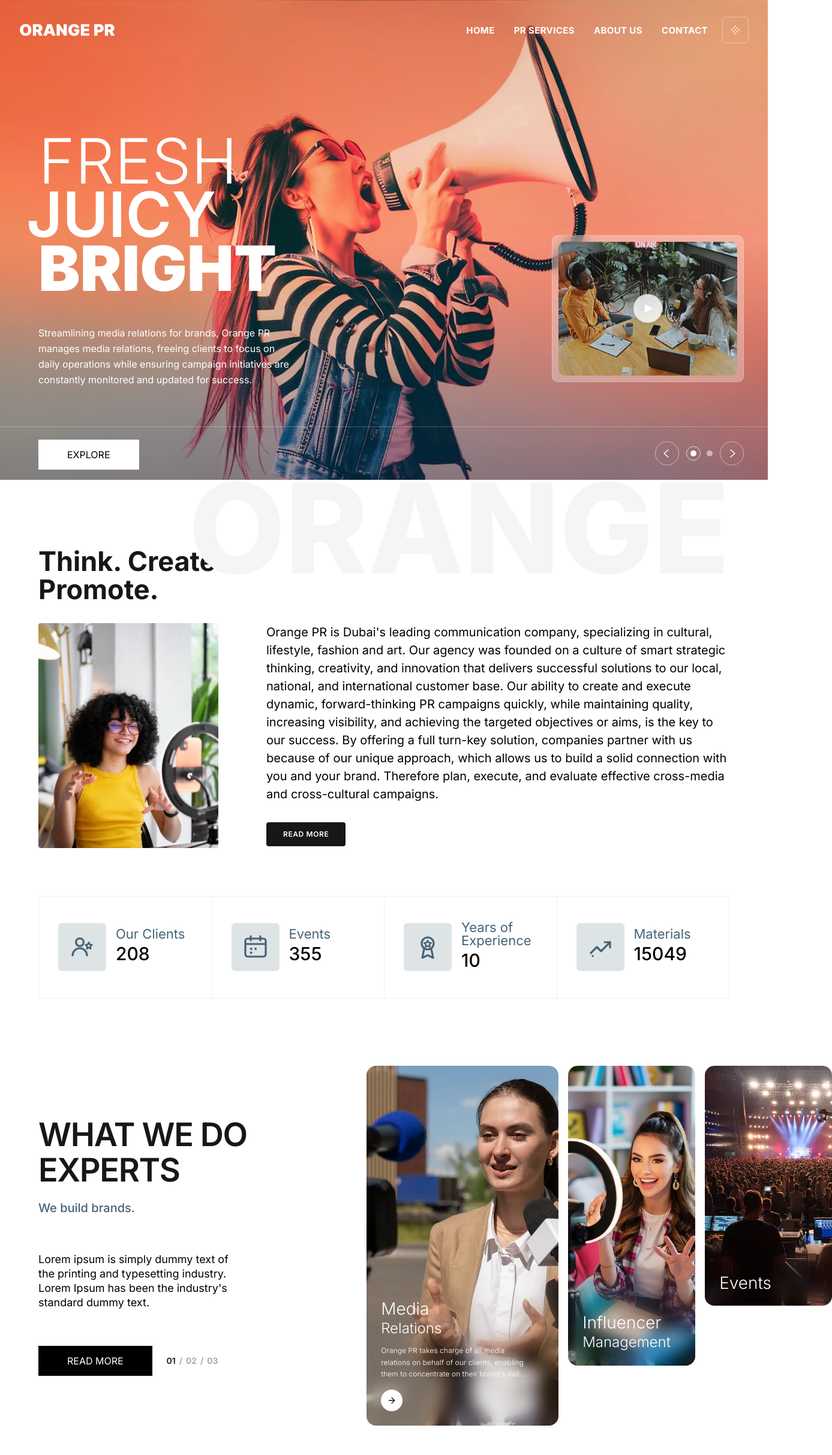
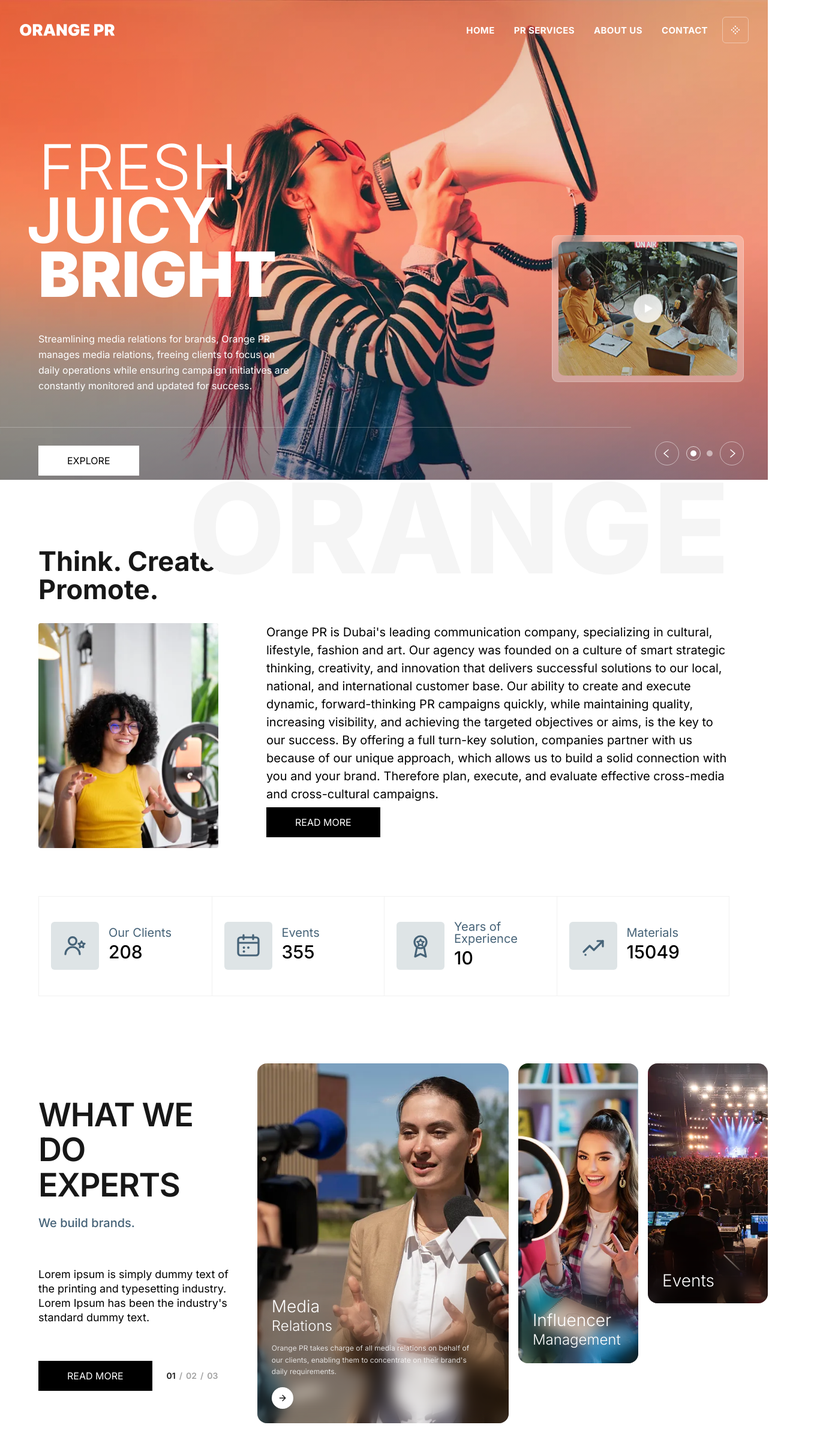
Before and after one commit to iamJayasurya/orange, a Next.js app: page / in a window 1280 px wide. Shown: the top 2426 px of the page at 60% size, 1387 px wide, since content can reach past the window. Built offline with nearby package versions, Linux system fonts and the light colour scheme.

Commit message:
updated Components - SURYA

```diff
--- a/components/AboutSection.tsx
+++ b/components/AboutSection.tsx
@@ -1,5 +1,6 @@
 import Image from "next/image";
 import Link from "next/link";
+import Button from "./common/Buttons";
 
 const stats = [
   {
@@ -60,8 +61,6 @@
     ),
   },
 ];
-
-/** Loose grid of faint circles/crescents echoing the decorative left margin in the reference. */
 function DecorativePattern() {
   const shapes = [
     { x: 30, y: 10, r: 34 },
@@ -126,12 +125,10 @@
           <p className="text-[20px] leading-[30px] text-[#000]">
             Orange PR is Dubai's leading communication company, specializing in cultural, lifestyle, fashion and art. Our agency was founded on a culture of smart strategic thinking, creativity, and innovation that delivers successful solutions to our local, national, and international customer base. Our ability to create and execute dynamic, forward-thinking PR campaigns quickly, while maintaining quality, increasing visibility, and achieving the targeted objectives or aims, is the key to our success. By offering a full turn-key solution, companies partner with us because of our unique approach, which allows us to build a solid connection with you and your brand. Therefore plan, execute, and evaluate effective cross-media and cross-cultural campaigns.
           </p>
+<div className="mt-[20px]">
 
-          <Link href="/about-us"
-            className="block w-fit mt-8 rounded-sm bg-neutral-900 px-7 py-3 text-xs font-semibold uppercase tracking-wider text-white transition-colors hover:bg-neutral-800"
-          >
-            Read More
-          </Link>
+          <Button label="Read More" link="/about-us" variant="black"></Button>
+</div>
         </div>
       </div>
 
@@ -141,7 +138,7 @@
           {stats.map((s, i) => (
             <div
               key={s.label}
-              className={`flex items-center max-[480px]:flex-col py-10  gap-4 sm:pl-4 md:pl-8 ${
+              className={`flex items-center max-[480px]:flex-col py-10  gap-4 sm:pl-4 md:pl-5 2xl:pl-6 ${
                 i > 0 ? "sm:border-l sm:border-[#F1F1F1]" : "sm:pl-0"
               }`}
             >
@@ -149,7 +146,7 @@
                 {s.icon}
               </div>
               <div>
-                <p className="text-[22px] leading-none  max-xl:text-[20px] max-md:text-[18px] max-sm:text-[17px]  text-[#466378]">{s.label}</p>
+                <p className="text-[20px] leading-none  max-xl:text-[20px] max-md:text-[18px] max-sm:text-[17px]  text-[#466378]">{s.label}</p>
                 <p className="text-[30px] max-xl:text-[26px] max-md:text-[22px] max-sm:text-[20px] font-[500] text-[#000]">{s.value}</p>
               </div>
             </div>
--- a/components/ContactForm.tsx
+++ b/components/ContactForm.tsx
@@ -13,14 +13,13 @@
   const handleSubmit = (e: React.FormEvent<HTMLFormElement>) => {
     e.preventDefault();
 
-    // Connect your API here
+    // Backedn ApI 's
     setSubmitted(true);
   };
 
   return (
     <section className="relative w-full overflow-hidden">
       <div className="grid grid-cols-1 md:grid-cols-2">
-        {/* Left Image */}
         <div className="relative h-[260px] sm:h-[360px] md:h-[600px] xl:h-[700px] 2xl:h-[750px]">
           <Image
             src="/images/contact-us.webp"
@@ -31,8 +30,6 @@
             className="object-cover"
           />
         </div>
-
-        {/* Right Side */}
         <div className="relative bg-[#EFEFEF]">
           <div className="px-4 py-10 sm:px-6 md:absolute md:inset-0 md:flex md:items-center md:justify-center md:px-0 md:py-0">
             <div
@@ -96,7 +93,6 @@
                     onSubmit={handleSubmit}
                     className="mt-6 space-y-5"
                   >
-                    {/* Name */}
                     <div className="grid gap-4 md:grid-cols-2">
                       <input
                         type="text"
@@ -114,8 +110,6 @@
                         className={inputClass}
                       />
                     </div>
-
-                    {/* Email / Phone */}
                     <div className="grid gap-4 md:grid-cols-2">
                       <input
                         type="email"
@@ -132,8 +126,6 @@
                         className={inputClass}
                       />
                     </div>
-
-                    {/* Message */}
                     <textarea
                       name="comments"
                       rows={5}
@@ -141,7 +133,6 @@
                       className={`${inputClass} min-h-[150px] resize-none`}
                     />
 
-                    {/* Button */}
                     <button
                       type="submit"
                       className="
@@ -151,16 +142,12 @@
                         justify-center
                         rounded-[5px]
                         bg-black
-                        px-10
-                        py-4
-                        text-base
-                        font-medium
-                        uppercase
-                        tracking-wide
+                      block w-fit p-[15px_48px] uppercase text-[16px] leading-[20px] text-[500] cursor-pointer
                         text-white
                         transition-colors
-                        duration-200
-                        hover:bg-neutral-800
+                        duration-300
+                        border-1
+                        hover:bg-[#fff] hover:text-[#000]
                       "
                     >
                       Submit
--- a/components/Footer.tsx
+++ b/components/Footer.tsx
@@ -2,6 +2,7 @@
 
 import { useState } from "react";
 import { AnimatePresence, motion } from "framer-motion";
+import Link from "next/link";
 
 const quickLinks = ["Home", "PR Services", "About Us", "Contact Us"];
 
@@ -155,7 +156,7 @@
             <h3 className="text-2xl font-extrabold tracking-tight sm:text-[1.75rem]">
               ORANGE PR
             </h3>
-            <p className="mt-4 max-w-sm text-sm leading-relaxed text-white">
+            <p className="mt-4 max-w-[480px] text-sm leading-relaxed text-white">
               Orange PR is Dubai&apos;s leading communication company,
               specializing in cultural, lifestyle, fashion and art. Our
               agency was founded on a culture of smart strategic thinking,
@@ -213,14 +214,14 @@
                   <rect x="7.5" y="3" width="9" height="18" rx="2" stroke="currentColor" strokeWidth="1.5" />
                   <path d="M11 18h2" stroke="currentColor" strokeWidth="1.5" strokeLinecap="round" />
                 </svg>
-                +971 58 58 7 3195
+                 <Link href="tel:+971585873195" className="transition duration-300 hover:text-[#fff]">+971 58 58 7 3195</Link>
               </li>
               <li className="flex items-center gap-3 text-[16px] text-white/70">
                 <svg viewBox="0 0 24 24" fill="none" className="h-5 w-5 shrink-0">
                   <rect x="3.5" y="5.5" width="17" height="13" rx="2" stroke="currentColor" strokeWidth="1.5" />
                   <path d="M4 7l8 6 8-6" stroke="currentColor" strokeWidth="1.5" strokeLinecap="round" strokeLinejoin="round" />
                 </svg>
-                maria@orangepragency.com
+                <Link href="mailto:maria@orangepragency.com" className="transition duration-300 hover:text-[#fff]">maria@orangepragency.com</Link>
               </li>
             </ul>
           </div>
@@ -231,8 +232,8 @@
       <div className="border-t border-white/10">
         <div className="mx-auto flex max-w-[130rem] w-[90%] flex-col items-center justify-between gap-4  py-6 text-xs text-white/60 sm:flex-row">
           <p>
-            © 2025 Orange PR Agency. &nbsp;|&nbsp; Design &amp; Development by
-            : MightyWarners Technologies
+            © 2026 Orange PR Agency. &nbsp;|&nbsp; Design &amp; Development by
+            : <Link href="https://www.mightywarner.ae/" target="__blank" className="transition duration-300 hover:text-[#fff]"> MightyWarners Technologies</Link>
           </p>
           <div className="flex items-center gap-3">
             {socials.map((s) => (
--- a/components/HeroSection.tsx
+++ b/components/HeroSection.tsx
@@ -31,7 +31,6 @@
 
   return (
     <section className="relative h-screen w-full overflow-hidden bg-black">
-      {/* Background image, cross-fades between slides */}
       {SLIDES.map((s, i) => (
         <div
           key={s.bg}
@@ -42,14 +41,10 @@
           aria-hidden={i !== active}
         />
       ))}
-      {/* Brand orange-to-pink wash, plus a touch of darkening so white text/UI stays legible */}
       <div className="absolute inset-0 bg-gradient-to-br from-orange-500/40 via-orange-400/10 to-pink-400/30 mix-blend-multiply" />
       <div className="absolute inset-0 bg-gradient-to-t from-black/25 via-transparent to-black/10" />
 
-      {/* Nav is rendered globally by <Header/> in page.tsx to avoid a duplicate navbar here. */}
-
-      {/* ---------- Headline + copy ---------- */}
-      <div className="absolute bottom-[30px] left-[5%] z-10 w-[92%] max-w-[620px]">
+      <div className="absolute bottom-[20px] left-[5%] z-13 w-[92%] max-w-[620px]">
         <h1 className="uppercase leading-[0.86] text-white">
           {slide.words.map((word, i) => (
             <span
@@ -115,11 +110,9 @@
           </button>
         </div>
       </div>
-
-      {/* slider dots  */}
-      <div className="absolute inset-x-0 bottom-0 z-10">
+      <div className="absolute inset-x-0 bottom-0 z-10  flex justify-end">
         <div className="h-px w-full bg-white/25" />
-        <div className="flex items-center justify-end px-6 py-6 sm:px-10">
+        <div className="flex w-fit mr-0 items-center justify-end px-6 py-6 sm:px-10">
           <div className="flex items-center gap-3">
             <button
               type="button"
--- a/components/HomeTestimonials.tsx
+++ b/components/HomeTestimonials.tsx
@@ -3,13 +3,6 @@
 import { useState } from "react";
 import { AnimatePresence, motion } from "framer-motion";
 
-/**
- * Photo-wall data.
- * Each column is a stack of tiles (top → bottom). A tile is either a
- * "photo" (with a flexGrow weight controlling its relative height) or a
- * "spacer" (the light gray empty blocks that create the staggered rhythm
- * in the reference design).
- */
 type Tile =
   | { type: "photo"; src: string; alt: string; grow: number }
   | { type: "spacer"; grow: number }
@@ -160,7 +153,7 @@
   const current = testimonials[active];
 
   return (
-    <section className="w-full bg-white px-6 py-20 md:py-28">
+    <section className="w-full bg-white px-6 pt-20 md:pt-28 pb-14 sm:pb-20">
       {/* Photo wall */}
       <div className="relative mx-auto grid aspect-[1241/449] w-full max-w-[880px] grid-cols-9 grid-rows-1 gap-2 sm:gap-3 md:gap-4">
         {columns.map((col, ci) => (
@@ -268,7 +261,7 @@
             type="button"
             onClick={() => go(-1)}
             aria-label="Previous testimonial"
-            className="flex h-6 w-6 items-center justify-center text-neutral-400 transition-colors hover:text-neutral-700"
+            className="flex h-6 w-6 items-center justify-center text-neutral-400 transition-colors hover:text-neutral-700 cursor-pointer"
           >
             <svg viewBox="0 0 20 20" fill="none" className="h-4 w-4">
               <path
@@ -290,7 +283,7 @@
                   className={
                     i === active
                       ? "font-semibold text-neutral-900"
-                      : "text-neutral-400 transition-colors hover:text-neutral-600"
+                      : "text-neutral-400 transition-colors hover:text-neutral-600 cursor-pointer"
                   }
                 >
                   {String(i + 1).padStart(2, "0")}
@@ -306,7 +299,7 @@
             type="button"
             onClick={() => go(1)}
             aria-label="Next testimonial"
-            className="flex h-6 w-6 items-center justify-center text-neutral-400 transition-colors hover:text-neutral-700"
+            className="flex h-6 w-6 items-center justify-center text-neutral-400 transition-colors hover:text-neutral-700 cursor-pointer"
           >
             <svg viewBox="0 0 20 20" fill="none" className="h-4 w-4">
               <path
--- a/components/WhatwedoCarousel.tsx
+++ b/components/WhatwedoCarousel.tsx
@@ -65,8 +65,8 @@
 
 const getWidthClass = (isActive: boolean) =>
   isActive
-    ? `${MOBILE_WIDTH} shrink-0 max-md:min-w-[300px] [@media(min-width:768px)]:flex-1 [@media(min-width:768px)]:shrink [@media(min-width:1024px)]:min-w-[320px]`
-    : `${MOBILE_WIDTH} shrink-0 max-md:w-[230px] [@media(min-width:768px)]:shrink-0 [@media(min-width:1024px)]:shrink-0   [@media(min-width:1024px)]:w-[185px]`;
+    ? `${MOBILE_WIDTH} shrink-0 max-md:min-w-[300px] [@media(min-width:768px)]:flex-1.5 [@media(min-width:768px)]:shrink [@media(min-width:768px)]:w-[500px]`
+    : `${MOBILE_WIDTH} shrink-0 [@media(min-width:768px)]:w-[200px] [@media(min-width:768px)]:shrink-0 [@media(min-width:1024px)]:shrink-0   [@media(min-width:1024px)]:w-[140px]`;
 
 export default function WhatWeDoCarousel() {
   const [active, setActive] = useState(0);
@@ -108,8 +108,8 @@
   }, [active]);
 
   return (
-    <section className="w-full bg-white pt-20 md:pt-28">
-      <div className="grid w-[95%] max-w-[130rem] grid-cols-1 items-center justify-between gap-5 max-md:mx-auto max-md:w-[90%] md:ml-[5%]  min-[1100px]:grid-cols-[minmax(260px,360px)_55%] min-[1450px]:grid-cols-[minmax(260px,360px)_65%] min-[1100px]:h-[600px] xl:gap-[40px]">
+    <section className="w-full bg-white pt-20 md:pt-28 flex justify-center md:justify-end overflow-hidden  min-[1600px]:justify-center">
+      <div className="grid w-[95%] min-[1600px]:w-[90%] min-[1600px]:mx-auto max-w-[130rem] grid-cols-1 items-center justify-between  max-md:mx-auto max-md:w-[90%] min-[767px]:grid-cols-[minmax(260px,360px)_60%]  min-[1100px]:grid-cols-[minmax(260px,360px)_70%] min-[1450px]:grid-cols-[minmax(260px,360px)_60%] min-[1100px]:h-[600px] xl:gap-[40px]">
         <div className="min-w-0 max-md:w-full">
           <h2
             className="font-semibold uppercase leading-[1.08] tracking-tight text-neutral-900
@@ -142,7 +142,7 @@
                     className={
                       i === active
                         ? "text-neutral-900"
-                        : "text-neutral-400 hover:text-neutral-600"
+                        : "text-neutral-400 hover:text-neutral-600 cursor-pointer"
                     }
                   >
                     {String(i + 1).padStart(2, "0")}
--- a/components/WhyChooseSection.tsx
+++ b/components/WhyChooseSection.tsx
@@ -30,9 +30,8 @@
   },
 ];
 
-// below sm  (< 640px)  -> 1 card per slide
-// sm to md  (640-768px) -> 2 cards per slide
-// md+       (>= 768px)  -> all 3, grid layout
+//card style
+
 function useCardsPerView() {
   const [perView, setPerView] = useState(3);
 
@@ -71,8 +70,7 @@
 
   return (
     <section className="w-full bg-white px-4 sm:px-6 py-14 sm:py-20">
-      <div className="relative z-[1] mx-auto max-w-[90%]">
-        {/* Gray backdrop panel, sitting behind the heading + top half of the cards */}
+      <div className="relative z-[1] mx-auto max-w-[130rem] w-[90%]">
         <div className="absolute -left-[5%] top-0 -z-[1] h-[60%] w-[110%] rounded-t-[30px] bg-[#EFEFEF]" />
 
         <div className="px-6 pb-20 pt-12 sm:px-10 sm:pb-18 sm:pt-14 md:pb-20 md:pt-16">
--- a/components/header.tsx
+++ b/components/header.tsx
@@ -128,6 +128,21 @@
                 <span className="text-lg font-extrabold text-white">
                   ORANGE PR
                 </span>
+                <button
+                  type="button"
+                  aria-label="Close menu"
+                  onClick={() => setOpen(false)}
+                  className="flex h-9 w-9 items-center justify-center text-white cursor-pointer"
+                >
+                  <svg viewBox="0 0 24 24" fill="none" className="h-5 w-5">
+                    <path
+                      d="M6 6l12 12M18 6L6 18"
+                      stroke="currentColor"
+                      strokeWidth="1.8"
+                      strokeLinecap="round"
+                    />
+                  </svg>
+                </button>
               </div>
 
               <ul className="mt-12 flex flex-col gap-6">
```
